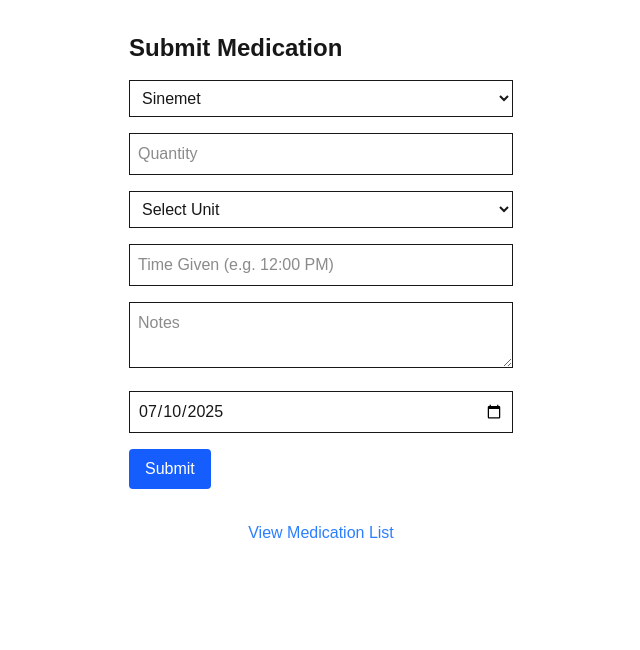
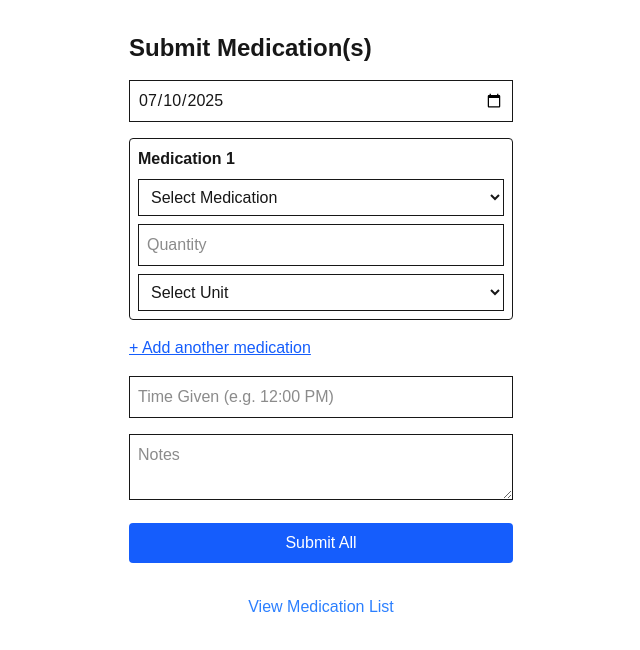
Before and after one commit to evo-g/medication-tracker, a Next.js app: page / in a window 1280 px wide. Shown: the top 650 px of the page, without its empty margins (319-959 px from the left). Built offline with nearby package versions, Linux system fonts and the light colour scheme.

Commit message:
feature update add more than one medication

```diff
--- a/app/ApolloWrapper.tsx
+++ b/app/ApolloWrapper.tsx
@@ -3,7 +3,6 @@
 import { ApolloProvider, ApolloClient, InMemoryCache, createHttpLink } from "@apollo/client";
 import { setContext } from "@apollo/client/link/context";
 
-export default function ApolloWrapper({ children }: { children: React.ReactNode }) {
 const httpLink = createHttpLink({
   uri: 'https://api-us-west-2.hygraph.com/v2/cmct0jtka07c808wgi6i6xqki/master',
 });
@@ -23,5 +22,6 @@
   cache: new InMemoryCache(),
 });
 
+export default function ApolloWrapper({ children }: { children: React.ReactNode }) {
   return <ApolloProvider client={client}>{children}</ApolloProvider>;
 }
--- a/components/MedicationFormClient.tsx
+++ b/components/MedicationFormClient.tsx
@@ -1,87 +1,141 @@
 'use client';
+
 import { useEffect, useState } from 'react';
 import { useMutation } from '@apollo/client';
 import { CREATE_MED_FORM } from '@/lib/graphql/mutations/createMedicationForm';
 import { PUBLISH_MED_FORM } from '@/lib/graphql/mutations/publishMedicationForm';
 
-// type MedicationFormData = {
-//   medication: string;
-//   quantity: number;
-//   unit: string;
-//   timeGiven: string;
-//   notes: string;
-//   date?: string; // ✅ mark as optional
-// };
+type MedicationEntry = {
+  medication: string;
+  quantity: string;
+  unit: string;
+};
 
 export default function MedicationFormClient() {
-  const [hydrated, setHydrated] = useState(false); // NEW
-  const [formData, setFormData] = useState({
-    medication: '',
-    quantity: '',
-    unit: '',
-    timeGiven: '',
-    notes: '',
-    date: ''
-
-  });
+  const [date, setDate] = useState('');
+  const [todayStr, setTodayStr] = useState('');
+  const [timeGiven, setTimeGiven] = useState('');
+  const [notes, setNotes] = useState('');
+  const [entries, setEntries] = useState<MedicationEntry[]>([
+    { medication: '', quantity: '', unit: '' }
+  ]);
 
   const [createMedForm, { loading: creating }] = useMutation(CREATE_MED_FORM);
   const [publishMedForm, { loading: publishing }] = useMutation(PUBLISH_MED_FORM);
 
   useEffect(() => {
-    const today = new Date().toISOString().split('T')[0];
-    setFormData(prev => ({ ...prev, date: today }));
-    setHydrated(true); // NEW
+    const today = new Date().toLocaleDateString('en-CA');
+    setDate(today);
+    setTodayStr(today);
   }, []);
 
-  if (!hydrated) return null; // ✅ skip render until after hydration
+  const getDefaultUnit = (medication: string) => {
+    switch (medication) {
+      case 'sinemet':
+      case 'venla':
+        return 'tablet';
+      case 'amantadine':
+        return 'pill';
+      case 'patch':
+        return 'patch';
+      default:
+        return 'ml';
+    }
+  };
 
+  const handleEntryChange = (index: number, field: keyof MedicationEntry, value: string) => {
+    const updated = [...entries];
+    updated[index][field] = value;
+    if (field === 'medication') updated[index].unit = getDefaultUnit(value);
+    setEntries(updated);
+  };
+
+  const addEntry = () => {
+    setEntries([...entries, { medication: '', quantity: '', unit: '' }]);
+  };
+
+  const removeEntry = (index: number) => {
+    setEntries(entries.filter((_, i) => i !== index));
+  };
 
   const handleSubmit = async (e: React.FormEvent) => {
     e.preventDefault();
+
     const createdAt = new Date().toISOString();
 
     const payload = {
-      medicationEntry: {
-        medication: formData.medication,
-        quantity: formData.quantity,
-        unit: formData.unit,
-      },
-      timeGiven: formData.timeGiven,
-      notes: formData.notes,
-      date: formData.date,
       createdAt,
+      date,
+      timeGiven,
+      notes,
+      medicationEntries: {
+        create: entries
+          .filter(entry =>
+            entry.medication &&
+            entry.unit &&
+            entry.quantity &&
+            parseInt(entry.quantity) > 0
+          )
+          .map(entry => ({
+            medication: entry.medication,
+            quantity: entry.quantity,
+            unit: entry.unit,
+          })),
+      }
     };
 
-    console.log('Payload to send:', payload);
+    console.log({ payload });
 
     try {
       const { data } = await createMedForm({ variables: payload });
       const id = data?.createMedicationForm?.id;
       if (id) await publishMedForm({ variables: { id } });
-      setFormData({
-        medication: '',
-        quantity: '',
-        unit: '',
-        timeGiven: '',
-        notes: '',
-        date: formData.date, // keep the selected date
-      });
+
+      setEntries([{ medication: '', quantity: '', unit: '' }]);
+      setTimeGiven('');
+      setNotes('');
     } catch (err) {
       console.error(err);
     }
   };
 
-
   return (
     <div className="max-w-md mx-auto p-4">
-      <h1 className="text-2xl font-bold mb-4">Submit Medication</h1>
+      <h1 className="text-2xl font-bold mb-4">Submit Medication(s)</h1>
+
       <form onSubmit={handleSubmit} className="space-y-4">
+        {todayStr && (
+            <input
+            type="date"
+            value={date || ''}
+            max={todayStr || ''}
+            onChange={(e) => setDate(e.target.value)}
+            className="w-full border p-2"
+            disabled={!date || !todayStr}
+          />
+        )}
+
+        {entries.map((entry, index) => (
+          <div key={index} className="border p-2 rounded space-y-2">
+            <div className="flex justify-between items-center">
+              <strong>Medication {index + 1}</strong>
+              {entries.length > 1 && (
+                <button
+                  type="button"
+                  onClick={() => removeEntry(index)}
+                  className="text-red-600 text-sm"
+                >
+                  Remove
+                </button>
+              )}
+            </div>
+
             <select
-          value={formData.medication}
-          onChange={(e) => setFormData({ ...formData, medication: e.target.value })}
+              value={entry.medication}
+              onChange={(e) => handleEntryChange(index, 'medication', e.target.value)}
               className="w-full border p-2"
             >
+              <option value="">Select Medication</option>
               <option value="sinemet">Sinemet</option>
               <option value="zofran">Zofran</option>
               <option value="amantadine">Amantadine</option>
@@ -97,56 +151,75 @@
             <input
               type="number"
               placeholder="Quantity"
-          value={formData.quantity}
-          onChange={(e) => setFormData({ ...formData, quantity: e.target.value })}
+              value={entry.quantity}
+              onChange={(e) => handleEntryChange(index, 'quantity', e.target.value)}
               className="w-full border p-2"
             />
 
             <select
-          value={formData.unit}
-          onChange={(e) => setFormData({ ...formData, unit: e.target.value })}
+              value={entry.unit}
+              onChange={(e) => handleEntryChange(index, 'unit', e.target.value)}
               className="w-full border p-2"
             >
               <option value="">Select Unit</option>
               <option value="ml">ml</option>
               <option value="tablet">tablet</option>
+              <option value="pill">pill</option>
               <option value="patch">patch</option>
             </select>
+          </div>
+        ))}
 
+        <button
+          type="button"
+          onClick={addEntry}
+          className="text-blue-600 underline"
+        >
+          + Add another medication
+        </button>
 
         <input
           type="text"
           placeholder="Time Given (e.g. 12:00 PM)"
-          value={formData.timeGiven}
-          onChange={(e) => setFormData({ ...formData, timeGiven: e.target.value })}
+          value={timeGiven}
+          onChange={(e) => setTimeGiven(e.target.value)}
           className="w-full border p-2"
         />
 
         <textarea
           placeholder="Notes"
-          value={formData.notes}
-          onChange={(e) => setFormData({ ...formData, notes: e.target.value })}
+          value={notes}
+          onChange={(e) => setNotes(e.target.value)}
           className="w-full border p-2"
         />
-
-        {/* 🛠 Guard input until after hydration */}
-        {formData.date && (
-          <input
-            type="date"
-            value={formData.date}
-            onChange={(e) => setFormData({ ...formData, date: e.target.value })}
-            className="w-full border p-2"
-          />
-        )}
 
         <button
           type="submit"
           disabled={creating || publishing}
-          className="bg-blue-600 text-white px-4 py-2 rounded"
+          className="bg-blue-600 text-white px-4 py-2 rounded w-full"
         >
-          {creating || publishing ? 'Saving...' : 'Submit'}
+          {creating || publishing ? 'Saving...' : 'Submit All'}
         </button>
       </form>
+
+      {entries.some(entry => entry.medication || entry.quantity || entry.unit) && (
+        <div className="mt-6">
+          <h2 className="font-semibold">Attached medications:</h2>
+          <ul className="list-disc list-inside text-sm">
+            {entries
+              .filter(entry => entry.medication || entry.quantity || entry.unit)
+              .map((entry, index) => (
+                <li key={index}>
+                  {entry.medication && `${entry.medication}`}
+                  {entry.quantity && ` - ${entry.quantity}`}
+                  {entry.unit && ` ${entry.unit}`}
+                </li>
+              ))}
+          </ul>
+          {timeGiven && <p className="text-sm">Time Given: {timeGiven}</p>}
+          {notes && <p className="text-sm">Notes: {notes}</p>}
+        </div>
+      )}
     </div>
   );
 }
--- a/components/MedicationsListClient.tsx
+++ b/components/MedicationsListClient.tsx
@@ -13,21 +13,19 @@
 
 type MedicationForm = {
   id: string;
-  medicationEntry: MedicationEntry;
+  medicationEntries: MedicationEntry[]; // update to reflect plural after schema change!
   timeGiven: string;
   notes: string;
 };
 
-// type MedicationsListClientProps = {
-//   date: string;
-// };
-
 export default function MedicationsListClient() {
   const [selectedDate, setSelectedDate] = useState<string>('');
+  const [todayStr, setTodayStr] = useState<string>('');
 
   useEffect(() => {
     const today = new Date().toISOString().split('T')[0];
     setSelectedDate(today);
+    setTodayStr(today);
   }, []);
 
   const { data, loading, error } = useQuery(GET_MED_FORMS_BY_DATE, {
@@ -37,18 +35,21 @@
 
   const medicationForms: MedicationForm[] = data?.medicationForms ?? [];
 
-  const todayStr = new Date().toISOString().split('T')[0];
-
   return (
     <div className="max-w-md mx-auto p-4">
-      <h2 className="text-xl font-bold mb-2">Medications on {selectedDate}</h2>
+      <h2 className="text-xl font-bold mb-2">
+        Medications on {selectedDate || '(choose date)'}
+      </h2>
+
+      {todayStr && (
         <input
           type="date"
-        value={selectedDate}
+          value={selectedDate || ''}
           onChange={(e) => setSelectedDate(e.target.value)}
           className="border p-2 mb-4 w-full"
-        max={todayStr}
+          max={todayStr || ''}
         />
+      )}
 
       {loading && <p>Loading...</p>}
       {error && <p>Error loading medications</p>}
@@ -59,9 +60,11 @@
       <ul className="space-y-2">
         {medicationForms.map((form) => (
           <li key={form.id} className="border p-2 rounded hover:bg-gray-100">
-            <p>
-              <strong>{form.medicationEntry.medication}</strong> - {form.medicationEntry.quantity} {form.medicationEntry.unit} at {form.timeGiven}
+            {form.medicationEntries?.map((entry, i) => (
+              <p key={i}>
+                <strong>{entry.medication}</strong> - {entry.quantity} {entry.unit} at {form.timeGiven}
               </p>
+            ))}
             {form.notes && form.notes.length > 50 ? (
               <details>
                 <summary>Show notes</summary>
--- a/lib/graphql/mutations/createMedicationForm.ts
+++ b/lib/graphql/mutations/createMedicationForm.ts
@@ -1,20 +1,20 @@
 import { gql } from '@apollo/client';
 
 export const CREATE_MED_FORM = gql`
-  mutation CreateMedForm(
-    $medicationEntry: MedicationEntryCreateInput!,
-    $timeGiven: String!,
-    $notes: String!,
-    $date: Date!,
+  mutation CreateMedicationForm(
     $createdAt: DateTime!
+    $date: Date!
+    $timeGiven: String!
+    $notes: String!
+    $medicationEntries: MedicationEntryCreateManyInlineInput!
   ) {
     createMedicationForm(
       data: {
-        medicationEntry: { create: $medicationEntry },
-        timeGiven: $timeGiven,
-        notes: $notes,
-        date: $date,
         createdAt: $createdAt
+        date: $date
+        timeGiven: $timeGiven
+        notes: $notes
+        medicationEntries: $medicationEntries
       }
     ) {
       id
--- a/lib/graphql/queries/getMedicationFormsByDate.ts
+++ b/lib/graphql/queries/getMedicationFormsByDate.ts
@@ -7,7 +7,7 @@
       date
       timeGiven
       notes
-      medicationEntry {
+      medicationEntries {
         medication
         quantity
         unit
```
Lines whose indentation alone changed are shown as unchanged.
